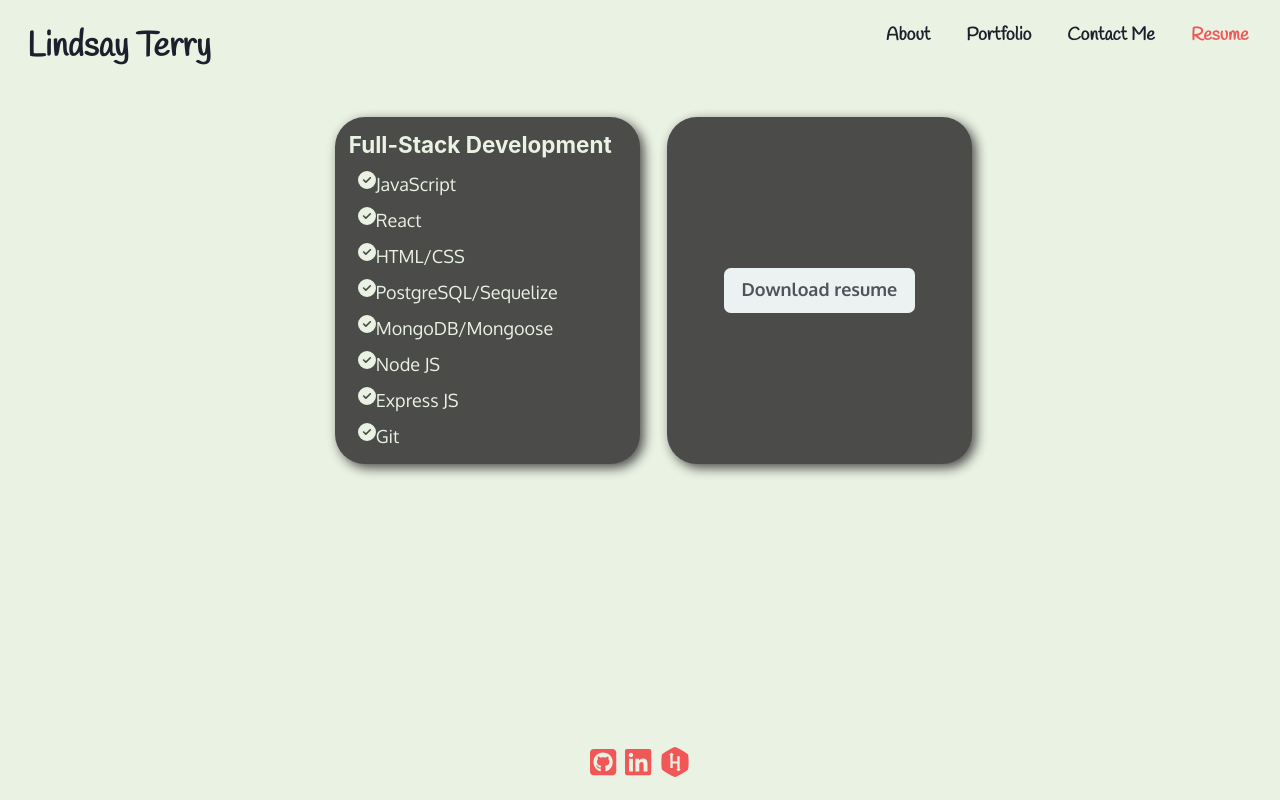
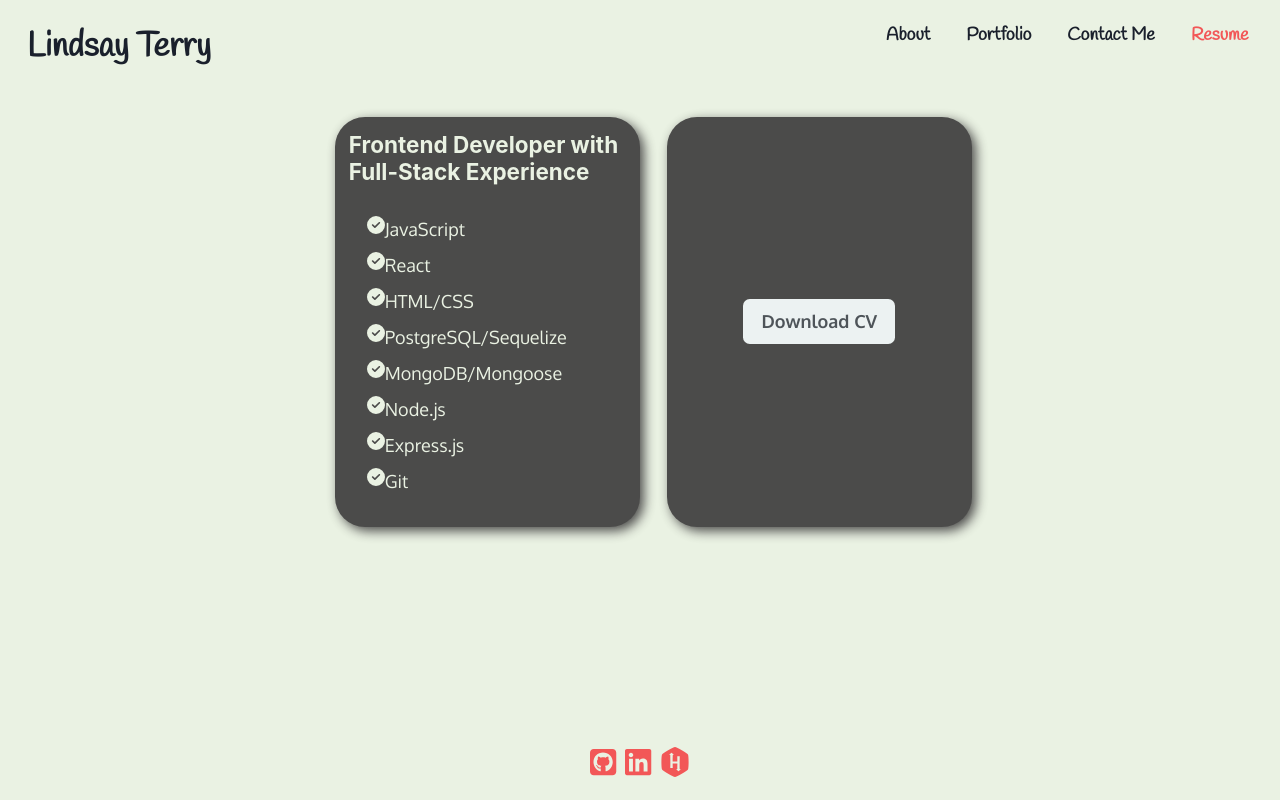
Before and after one commit to lindsay-terry/from-the-vault, a React (Vite) app: page /resume in a window 1280 px wide. Built offline with nearby package versions, Linux system fonts and the light colour scheme.

Commit message:
Adds animations to about me component, project component, and resume list component

```diff
--- a/src/components/Project.jsx
+++ b/src/components/Project.jsx
@@ -2,6 +2,7 @@ import { Card, CardHeader, Heading, CardBody, CardFooter, Image, Text, Box, Tool
 import PropTypes from 'prop-types';
 import { FaSquareGithub } from "react-icons/fa6";
 import { VscBrowser } from "react-icons/vsc";
+import { motion } from 'framer-motion';
 
 export default function Project({projects, projectIndex}) {
 
@@ -33,7 +34,9 @@ export default function Project({projects, projectIndex}) {
                 <CardBody>
                     <Box style={styles.imageContainer}>
                         <a href={project.deployedLink} target='_blank' rel='noopener noreferrer'>
+                            <motion.div whileHover={{ scale: 1.1 }}>
                             <Image src={project.imageSrc} alt={`Screenshot of ${project.projectTitle}`} borderRadius='lg' style={styles.customImg}/>
+                            </motion.div>
                         </a>
                     </Box>
                     <Text>
--- a/src/endpoints/About.jsx
+++ b/src/endpoints/About.jsx
@@ -1,13 +1,16 @@
 import Photo from '../components/Photo';
 import AboutDetails from '../components/UI/AboutDetails';
 import { Flex } from '@chakra-ui/react';
+import { motion } from 'framer-motion';
 
 export default function About() {
 
     return (
-        <Flex flexDirection={{ base: 'column', md: 'row' }} alignItems='center' justifyContent='center' p={4} m={2}>
-            <AboutDetails />
-            <Photo />
-        </Flex>
+        <motion.div initial={{ y: 100 }} animate={{ y: '0%' }} ease="easeInOut">
+            <Flex flexDirection={{ base: 'column', md: 'row' }} alignItems='center' justifyContent='center' p={4} m={2}>
+                <AboutDetails />
+                <Photo />
+            </Flex>
+        </motion.div>
     );
 }
--- a/src/endpoints/Resume.jsx
+++ b/src/endpoints/Resume.jsx
@@ -1,10 +1,11 @@
 import { Container, Button, Box, Heading, List, ListItem, SimpleGrid } from '@chakra-ui/react';
 import Lindsay_Terry_Junior_Developer_Resume from '../assets/Lindsay_Terry_Junior_Developer_Resume.pdf'
 import { FaCircleCheck } from "react-icons/fa6";
-
+import { motion } from 'framer-motion';
 
 
 export default function Resume() {
+    // Styling for background behind elements
     const styles= {
         background: {
             background: 'var(--night)',
@@ -15,44 +16,58 @@ export default function Resume() {
         }
     }
 
+    // Animation variants for skills list
+    const listVariants = {
+        hidden: {
+          opacity: 0,
+          y: 20,
+        },
+        visible: {
+          opacity: 1,
+          y: 0,
+          transition: {
+            duration: 0.5,
+          },
+        },
+      };
+
+      const containerVariants = {
+        visible: {
+          transition: {
+            staggerChildren: 0.3, // Stagger each item by 0.3 seconds
+          },
+        },
+      };
+
     return (
         <Container display='flex' justifyContent='center' p={2}>
             <SimpleGrid columns={{sm: 1, md:2}} spacing={6}>
                 <Box style={styles.background} m={3}>
-                    <Heading color='var(--honeydew)' size='md' m={3}>Full-Stack Development</Heading>
-                    <List m={3}>
-                        <ListItem color='var(--honeydew)' display='flex' m={2}>
-                            <FaCircleCheck /> JavaScript
-                        </ListItem>
-                        <ListItem color='var(--honeydew)' display='flex' m={2}>
-                            <FaCircleCheck /> React
-                        </ListItem>
-                        <ListItem color='var(--honeydew)' display='flex' m={2}>
-                            <FaCircleCheck /> HTML/CSS
-                        </ListItem>
-                        <ListItem color='var(--honeydew)' display='flex' m={2}>
-                            <FaCircleCheck /> PostgreSQL/Sequelize
-                        </ListItem>
-                        <ListItem color='var(--honeydew)' display='flex' m={2}>
-                            <FaCircleCheck /> MongoDB/Mongoose
-                        </ListItem>
-                        <ListItem color='var(--honeydew)' display='flex' m={2}>
-                            <FaCircleCheck /> Node JS
-                        </ListItem>
-                        <ListItem color='var(--honeydew)' display='flex' m={2}>
-                            <FaCircleCheck /> Express JS
-                        </ListItem>
-                        <ListItem color='var(--honeydew)' display='flex' m={2}>
-                            <FaCircleCheck /> Git
-                        </ListItem>
-                    </List>
+                    <Heading color='var(--honeydew)' size='md' m={3}>Frontend Developer with Full-Stack Experience</Heading>
+                    {/* Applying animation to container  */}
+                    <motion.div initial={'hidden'} animate='visible' variants={containerVariants}>
+                        <List m={3} p={2}>
+                            {[
+                                'JavaScript', 'React', 'HTML/CSS', 'PostgreSQL/Sequelize', 'MongoDB/Mongoose', 'Node.js', 'Express.js', 'Git',
+                            ].map((item, index) => (
+                                // Applying animation for each list item
+                                <motion.div key={index} variants={listVariants}>
+                                    <ListItem  color='var(--honeydew)' display='flex' m={2}>
+                                        <FaCircleCheck /> {item}
+                                    </ListItem>
+                                </motion.div>
+                            ))}
+                        </List>
+                    </motion.div>
                 </Box>
                 <Box style={styles.background} m={3} display='flex' justifyContent='center' alignItems='center'>
-                    <Button>
-                        <a href={Lindsay_Terry_Junior_Developer_Resume} download='Lindsay_Terry_Resume' >Download resume </a>
-                    </Button>
+                    <motion.div whileHover={{ scale: 1.1 }}>
+                        <Button >
+                            <a  href={Lindsay_Terry_Junior_Developer_Resume} download='Lindsay_Terry_Resume' >Download CV</a>
+                        </Button>
+                    </motion.div>
                 </Box>
             </SimpleGrid>
         </Container>
     );
-}
+};
```
